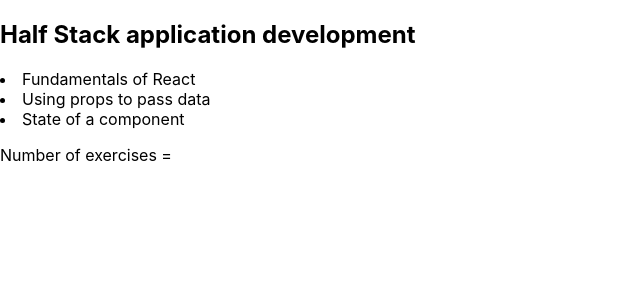
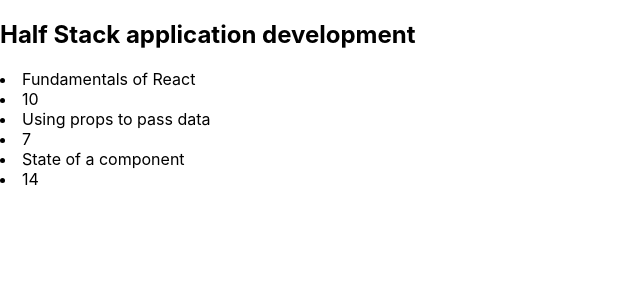
Before and after one commit to pelumi454/FullStackOpen, a React (Create React App) app in the folder IntroToReact/: page / in a window 1280 px wide. Shown: the top 300 px of the page, without its empty margins (0-640 px from the left). Built offline with nearby package versions, Linux system fonts and the light colour scheme.

Commit message:
add key prop

```diff
--- a/IntroToReact/src/App.js
+++ b/IntroToReact/src/App.js
@@ -20,15 +20,19 @@
     },
   ];
 
-  const listItems = parts.map((d) => <li key={d.name}>{d.name}</li>);
-
-  return (
-    <div>
-      <Header course={course} />
-      {listItems}
-      <Total parts={parts} />
-    </div>
-  );
-};
+ return (
+   <div>
+     <Header course={course} />
+     {parts.map((d) => {
+       return (
+       <div>
+         <li key={d.exercises}>{d.name}</li>
+         <li key={d.exercises}>{d.exercises}</li>
+         </div>
+       )
+     })}
+   </div>
+ );
+}
 
 export default App;
```
